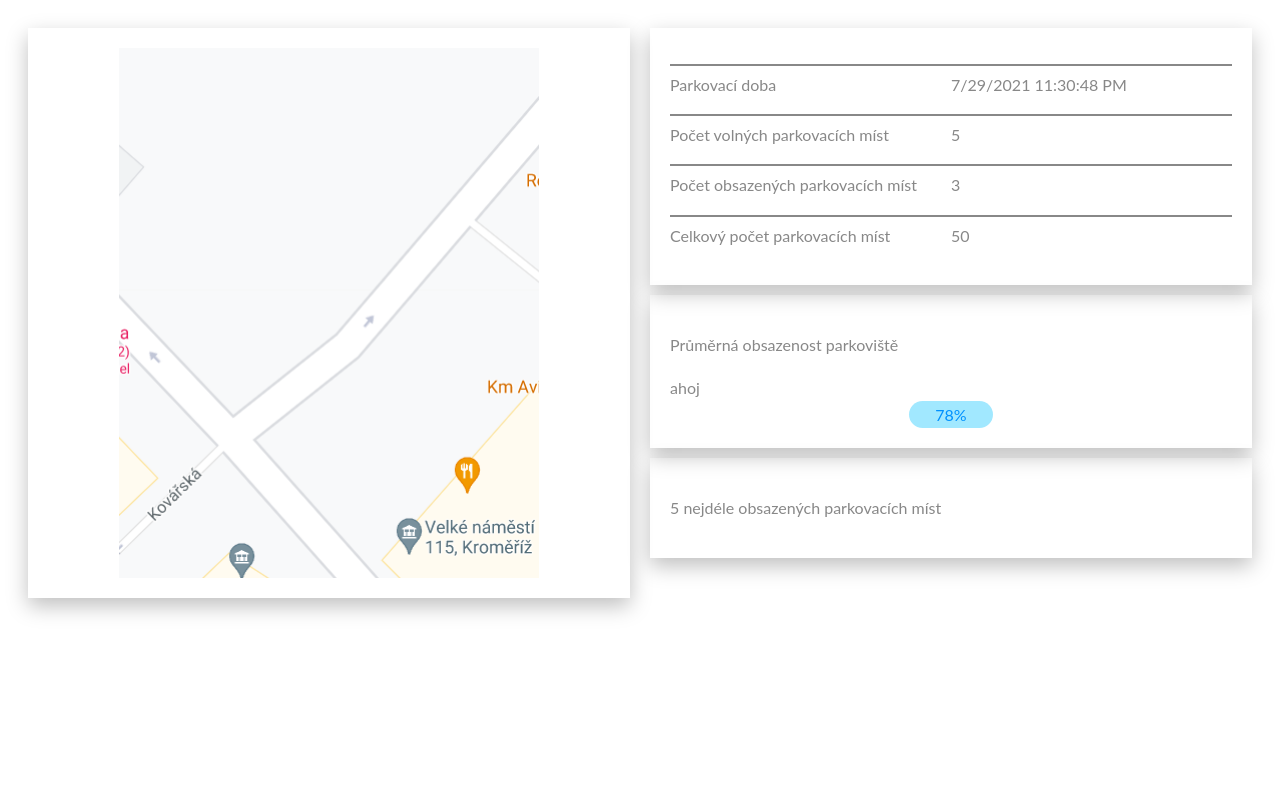
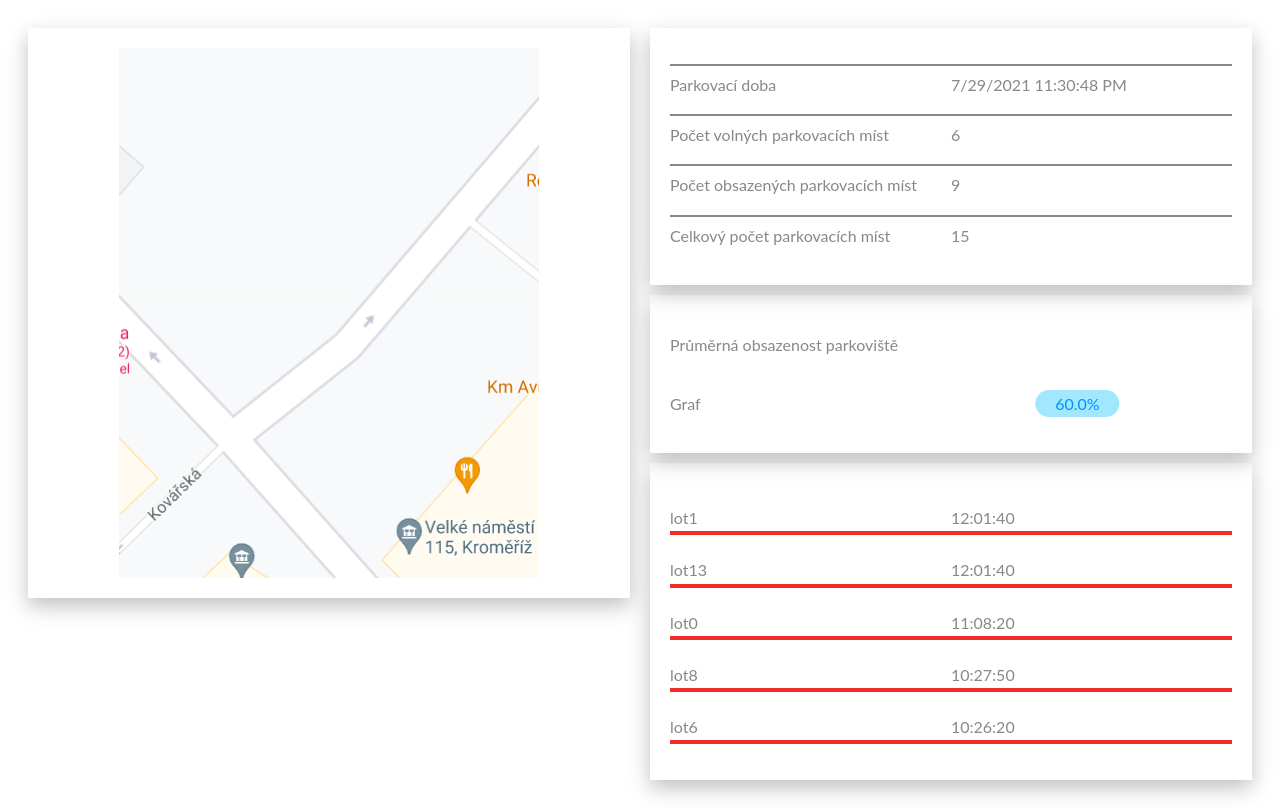
Before and after one commit to jamm3e3333/react-anthony-app, a React (Create React App) app in the folder monitor-parking/: page / in a window 1280 px wide. Built offline with nearby package versions, Linux system fonts and the light colour scheme.

Commit message:
precessing dummy data

```diff
--- a/monitor-parking/src/App.js
+++ b/monitor-parking/src/App.js
@@ -7,9 +7,89 @@ import MapImg from './assets/map__view.png';
 import Card from './components/UI/Card';
 import ParkingCard from './components/ParkingInfoComponents/ParkingCard'
 import CardItem from './components/UI/CardItem'
+import ParkingTiming from './components/ParkingInfoComponents/ParkingTiming/ParkingTiming';
 
 
-function App() {
+const App = () => {
+  const parkingInfo = {
+    lastDetection: new Date(),
+    parkingLots: [
+    {
+      id: 'lot0',
+      occupated: true,
+      parkingStart: 1627643300000,
+    },
+    {
+      id: 'lot1',
+      occupated: true,
+      parkingStart: 1627646500000,
+    },
+    {
+      id: 'lot2',
+      occupated: true,
+      parkingStart: 1627640005000,
+    },
+    {
+      id: 'lot3',
+      occupated: true,
+      parkingStart: 1627640075000,
+    },
+    {
+      id: 'lot4',
+      occupated: false,
+      parkingStart: 0,
+    },
+    {
+      id: 'lot5',
+      occupated: false,
+      parkingStart: 0,
+    },
+    {
+      id: 'lot6',
+      occupated: true,
+      parkingStart: 1627640780000,
+    },
+    {
+      id: 'lot7',
+      occupated: false,
+      parkingStart: 0,
+    },
+    {
+      id: 'lot8',
+      occupated: true,
+      parkingStart: 1627640870000,
+    },
+    {
+      id: 'lot9',
+      occupated: false,
+      parkingStart: 0,
+    },
+    {
+      id: 'lot10',
+      occupated: true,
+      parkingStart: 162764060000,
+    },
+    {
+      id: 'lot11',
+      occupated: false,
+      parkingStart: 0,
+    },
+    {
+      id: 'lot12',
+      occupated: false,
+      parkingStart: 0,
+    },
+    {
+      id: 'lot13',
+      occupated: true,
+      parkingStart: 1627646500000,
+    },
+    {
+      id: 'lot14',
+      occupated: true,
+      parkingStart: 1627640540000,
+    },
+  ]}
   return (
       <div className={classes['header__main']}>
         <Card>
@@ -18,10 +98,8 @@ function App() {
           </CardItem>
         </Card>
         <Card>
-          <ParkingCard />
-          <CardItem>
-            <p>5 nejdéle obsazených parkovacích míst</p>
-          </CardItem>
+          <ParkingCard items={parkingInfo} />
+          <ParkingTiming items={parkingInfo} />
         </Card>
       </div>
   );
--- a/monitor-parking/src/components/ParkingInfoComponents/ParkingCard.js
+++ b/monitor-parking/src/components/ParkingInfoComponents/ParkingCard.js
@@ -1,40 +1,49 @@
 import { Fragment } from 'react';
 
 import classes from '../UI/CardItem.module.css';
+import classesPara from './ParkingInfo/ParkingInfoParagraph.module.css';
 
 import CardItem from '../UI/CardItem';
 import ParkingInfoParagraph from './ParkingInfo/ParkingInfoParagraph';
 
 const ParkingCard = props => {
-    const date = new Date();
+    let freeSpace = 0;
+    props.items.parkingLots.forEach((item) => {
+        if(!item.occupated) {
+            freeSpace++;
+        }
+    });
+    const occupatedSpace = props.items.parkingLots.length - freeSpace;
+
+    const avgOccupated = ((occupatedSpace/props.items.parkingLots.length) *100).toFixed(1);
 
     return (
         <Fragment>
             <CardItem>
-                <ParkingInfoParagraph
+                <ParkingInfoParagraph className={classesPara['parking__info--grey']}
                     title="Parkovací doba"
-                    data={`${date.toLocaleDateString()} ${date.toLocaleTimeString()}`}
+                    data={`${props.items.lastDetection.toLocaleDateString()} ${props.items.lastDetection.toLocaleTimeString()}`}
                 />
-                <ParkingInfoParagraph
+                <ParkingInfoParagraph className={classesPara['parking__info--grey']}
                     title="Počet volných parkovacích míst"
-                    data={5}
+                    data={freeSpace}
                 />
-                <ParkingInfoParagraph
+                <ParkingInfoParagraph className={classesPara['parking__info--grey']}
                     title="Počet obsazených parkovacích míst"
-                    data={3}
+                    data={occupatedSpace}
                 />
-                <ParkingInfoParagraph
+                <ParkingInfoParagraph className={classesPara['parking__info--grey']}
                     title="Celkový počet parkovacích míst"
-                    data={50}
+                    data={props.items.parkingLots.length}
                 />
             </CardItem>
             <CardItem>
                 <p>Průměrná obsazenost parkoviště</p>
                 <div>
-                    ahoj
+                    Graf
                 </div>
-                <div className={classes['card__item--blue']}>
-                    <p>78%</p>
+                <div>
+                    <p className={classes['card__item--blue']}>{`${avgOccupated}%`}</p>
                 </div>
             </CardItem>
         </Fragment>
--- a/monitor-parking/src/components/ParkingInfoComponents/ParkingInfo/ParkingInfoParagraph.js
+++ b/monitor-parking/src/components/ParkingInfoComponents/ParkingInfo/ParkingInfoParagraph.js
@@ -2,7 +2,7 @@ import classes from './ParkingInfoParagraph.module.css';
 
 const ParkingInfoParagraph = props => {
     return (
-        <p className={classes['parking__info--paragraph']}>
+        <p className={`${classes['parking__info--paragraph']} ${props.className}`}>
             <span className={classes['parking__info--item']}>{props.title}</span>
             <span className={classes['parking__info--item']}>{props.data}</span>
         </p>
--- a/monitor-parking/src/components/ParkingInfoComponents/ParkingInfo/ParkingInfoParagraph.module.css
+++ b/monitor-parking/src/components/ParkingInfoComponents/ParkingInfo/ParkingInfoParagraph.module.css
@@ -1,5 +1,4 @@
 .parking__info--paragraph {
-    border-top: 0.2rem solid #888;
     padding: .5rem 0 0 0;
     display: flex;
 }
@@ -9,3 +8,11 @@
     text-align: left;
     margin: 0 1rem 0 0;
 }
+
+.parking__info--grey {
+    border-top: 0.2rem solid #888;
+}
+
+.parking__info--red {
+    border-bottom: 0.4rem solid rgb(243, 44, 44);
+}
--- /dev/null
+++ b/monitor-parking/src/components/ParkingInfoComponents/ParkingTiming/ParkingTiming.js
@@ -0,0 +1,27 @@
+import classes from '../ParkingInfo/ParkingInfoParagraph.module.css';
+
+import ParkingInfoParagraph from '../ParkingInfo/ParkingInfoParagraph'
+import CardItem from '../../UI/CardItem';
+
+const ParkingTiming = props => {
+    const parkingTimingItemSorted = [...props.items.parkingLots];
+    parkingTimingItemSorted.sort((a, b ) =>  b.parkingStart - a.parkingStart)
+
+    return (
+        <CardItem>
+            {parkingTimingItemSorted.slice(0,5)
+                                    .map((item) => {
+                return (
+                    <ParkingInfoParagraph
+                        className={classes['parking__info--red']}
+                        key={item.id}
+                        title={item.id}
+                        data={new Date(item.parkingStart).toTimeString().substr(0,8)}
+                    />
+                )
+            })}
+        </CardItem>
+    )
+}
+
+export default ParkingTiming;
--- a/monitor-parking/src/components/UI/CardItem.module.css
+++ b/monitor-parking/src/components/UI/CardItem.module.css
@@ -4,24 +4,18 @@
     box-shadow: 0 .8rem 2rem rgba(0,0,0,0.25);
 }
 
+.card__item div {
+    display: inline-block;
+    width: 50%;
+}
+
 .card__item .card__item--blue {
     color: rgb(0, 145, 255);
     background: rgba(138, 227, 255, 0.8);
+    border-radius: 10rem;
     text-align: center;
-    flex: 1;
-    margin: auto;
-    border-radius: 10rem;
-    width: 15%;
-}
-
-.card__item div {
-    display: flex;
-}
-
-.card__item .card__item--blue p {
-    padding: 0;
-    margin: 0;
-    margin: auto;
+    width: 30%;
+    transform: translateX(100%);
 }
 
 .card__item img {
@@ -40,14 +34,20 @@
     .card__item img {
         width: 22rem;
     }
+    .card__item .card__item--blue {
+        position: relative;
+        width: 30%;
+    }
 }
 @media (max-width: 831px) {
     .card__item img {
         width: 50%;
     }
-}
-@media (max-width: 731px) {
+    .card__item div {
+        width: 100%;
+        display: block;
+    }
     .card__item .card__item--blue {
-        width: 20%;
+        transform: none;
     }
 }
```
